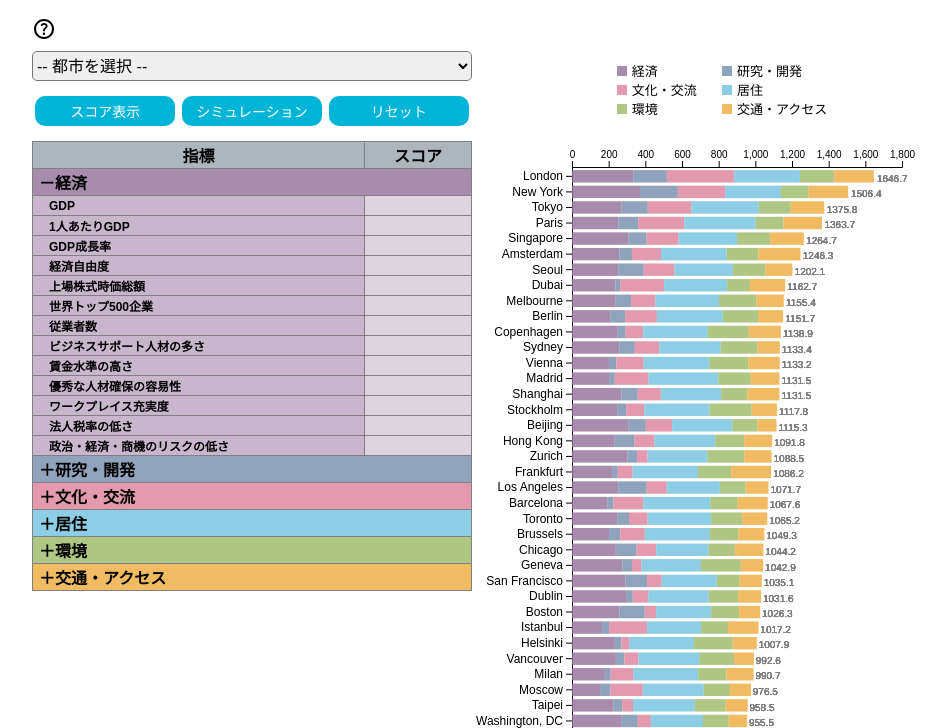
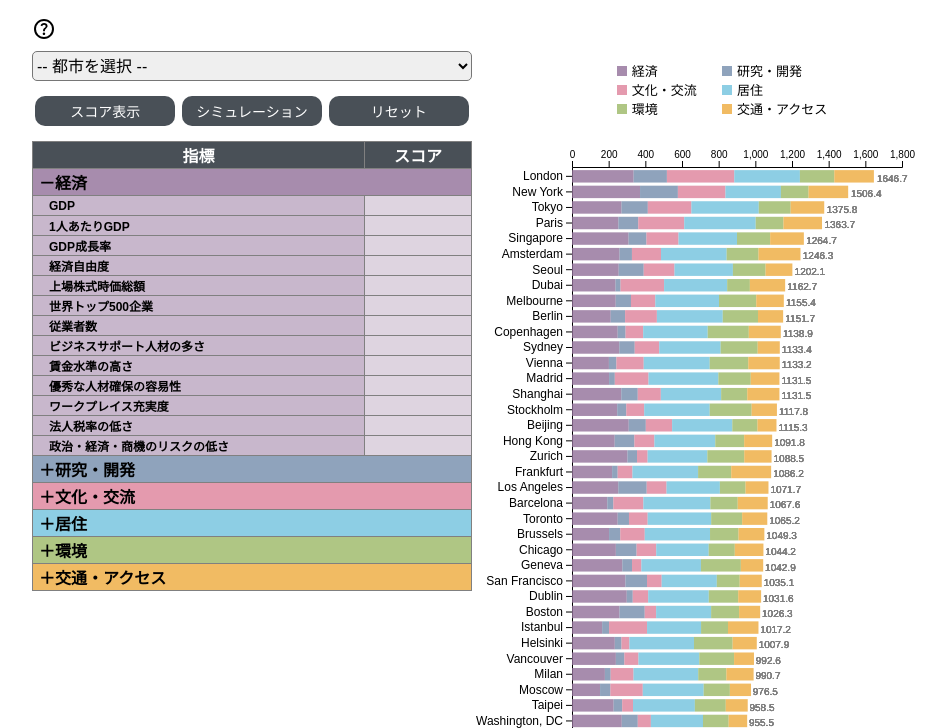
Before and after one commit to nyamato-mmf/gpci-simulator-demo, a plain HTML site: page index.html in a window 1280 px wide. Shown: the part 72-800 px from the top of the page, without its empty margins (138-1084 px from the left). Drawn offline with nearby package versions, Linux system fonts and the light colour scheme.

Commit message:
colour edited

```diff
--- a/css/simulator.css
+++ b/css/simulator.css
@@ -137,15 +137,15 @@
     margin-bottom: 10px;
     font-size: 14px;
     color: #ffffff;
-    background-color: #00b4d8;
+    background-color: #495057;
     border-width: 0px;
     border-radius: 10px;
 }
 .btn:hover {
     background-color: #ffffff;
-    border-color: #00b4d8;
+    border-color: #495057;
     border-width: 1px;
-    color: #00b4d8;
+    color: #495057;
 }
 /* スコアエリア */
 #score {
@@ -184,8 +184,8 @@
 }
 
 thead {
-    color: #000000;
-    background-color:#adb5bd;
+    color: #ffffff;
+    background-color:#495057;
 }
 
 .Ec {
@@ -211,7 +211,7 @@ td {
     width: 100px;
     text-align: center;
     text-indent: 0px;
-    background-color:#00b4d8;
+    background-color:#495057;
 }
 
 .th_Ec, .th_Re, .th_Cu, .th_Li, .th_En, .th_Ac {
```
